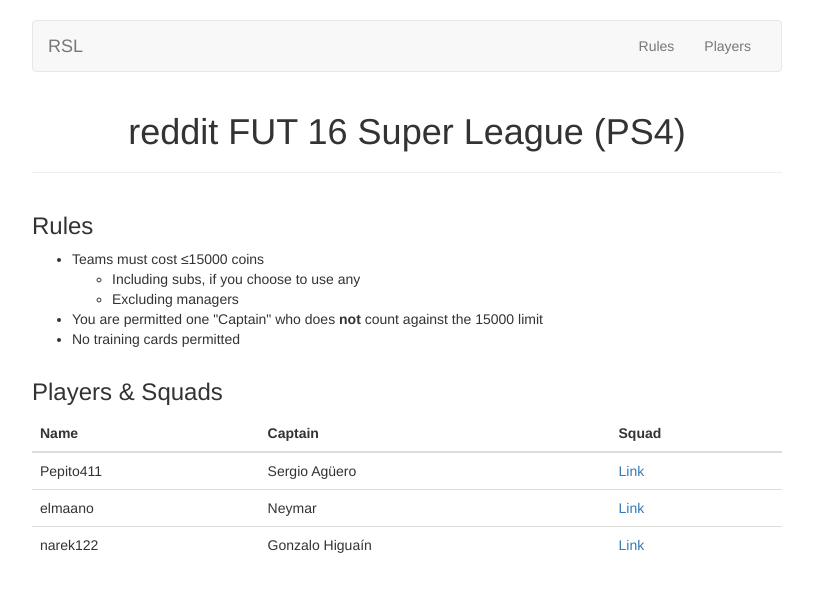
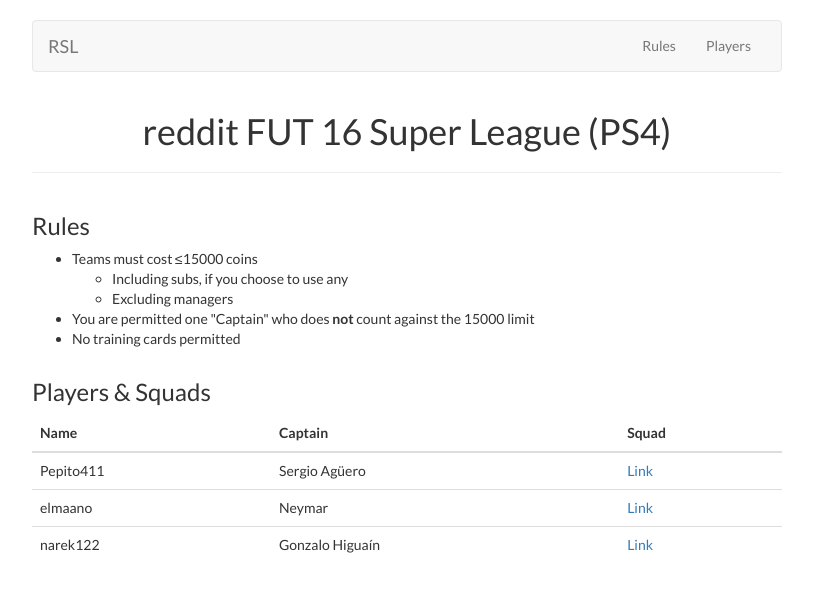
Before and after one commit to elmaano/fifa-rsl-ps4, a plain HTML site: page index.html in a window 1280 px wide. Shown: the whole page, without its empty margins (233-1046 px from the left). Drawn offline with nearby package versions, Linux system fonts and the light colour scheme.

Commit message:
Change font

```diff
--- a/index.html
+++ b/index.html
@@ -9,6 +9,12 @@
 
     <!-- Bootstrap -->
     <link rel="stylesheet" href="https://maxcdn.bootstrapcdn.com/bootstrap/3.3.6/css/bootstrap.min.css" integrity="sha384-1q8mTJOASx8j1Au+a5WDVnPi2lkFfwwEAa8hDDdjZlpLegxhjVME1fgjWPGmkzs7" crossorigin="anonymous">
+    <link href='https://fonts.googleapis.com/css?family=Lato:400,700' rel='stylesheet' type='text/css'>
+    <style type="text/css">
+      body {
+        font-family: 'Lato', sans-serif;
+      }
+    </style>
 
     <!-- HTML5 shim and Respond.js for IE8 support of HTML5 elements and media queries -->
     <!-- WARNING: Respond.js doesn't work if you view the page via file:// -->
```
